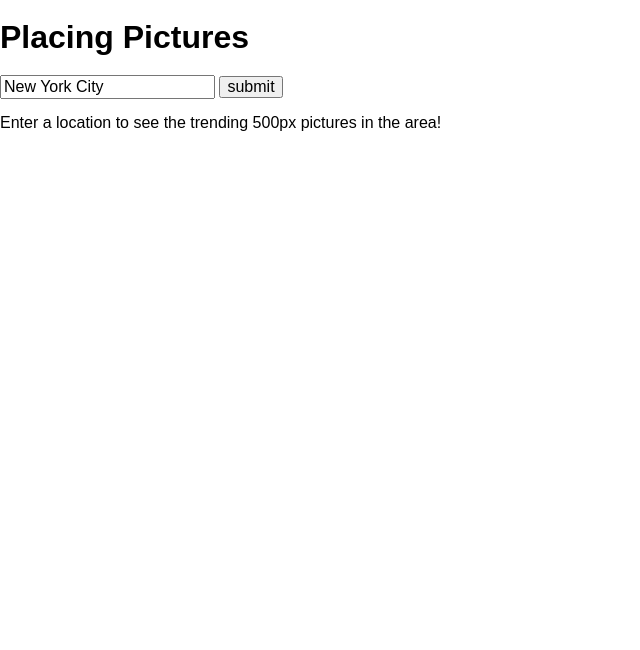
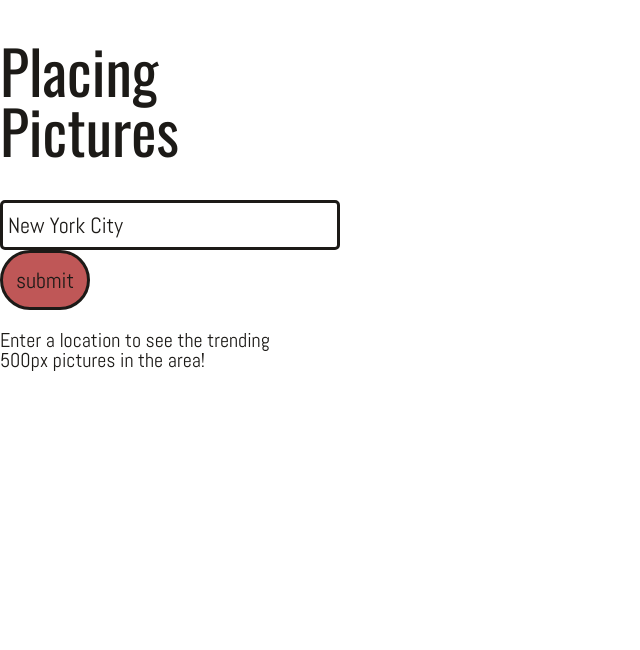
Before and after one commit to kel-bel/placing-pics, a plain HTML site: page index.html in a window 1280 px wide. Shown: the whole page, without its empty margins (0-640 px from the left). Drawn offline with nearby package versions, Linux system fonts and the light colour scheme; some packages are replaced by stand-ins of ours.

Commit message:
Update style.css

```diff
--- a/css/style.css
+++ b/css/style.css
@@ -11,12 +11,39 @@ html, body {
 	box-sizing: inherit;
 }
 
-.container {
-	height: 100%;
-	width: 100%;
+input {
+	font: 22px/22px 'Abel', sans-serif;
+	padding: 5px;
+	color: #1C1A17;
+	line-height: 26px;
 }
 
-#map {
-	height: 500px;
-	width: 1000px;
+h1 {
+	font: 60px/60px 'Oswald', sans-serif;
+	color: #1C1A17;
 }
+
+p {
+	font: 20px/20px 'Abel', sans-serif;
+	color: #1C1A17;
+}
+
+input.address {
+	width: 340px;
+	background-color: #fff;
+	border: 3px solid #1C1A17;
+	border-radius: 5px;
+	height: 50px;
+}
+
+input.submit {
+	width: 90px;
+	background-color: #BF5757;
+	border: 3px solid #1C1A17;
+	border-radius: 30px;
+	height: 60px;
+}
+
+.columnOne {
+	width: 25%;
+	height: 930px;
```
